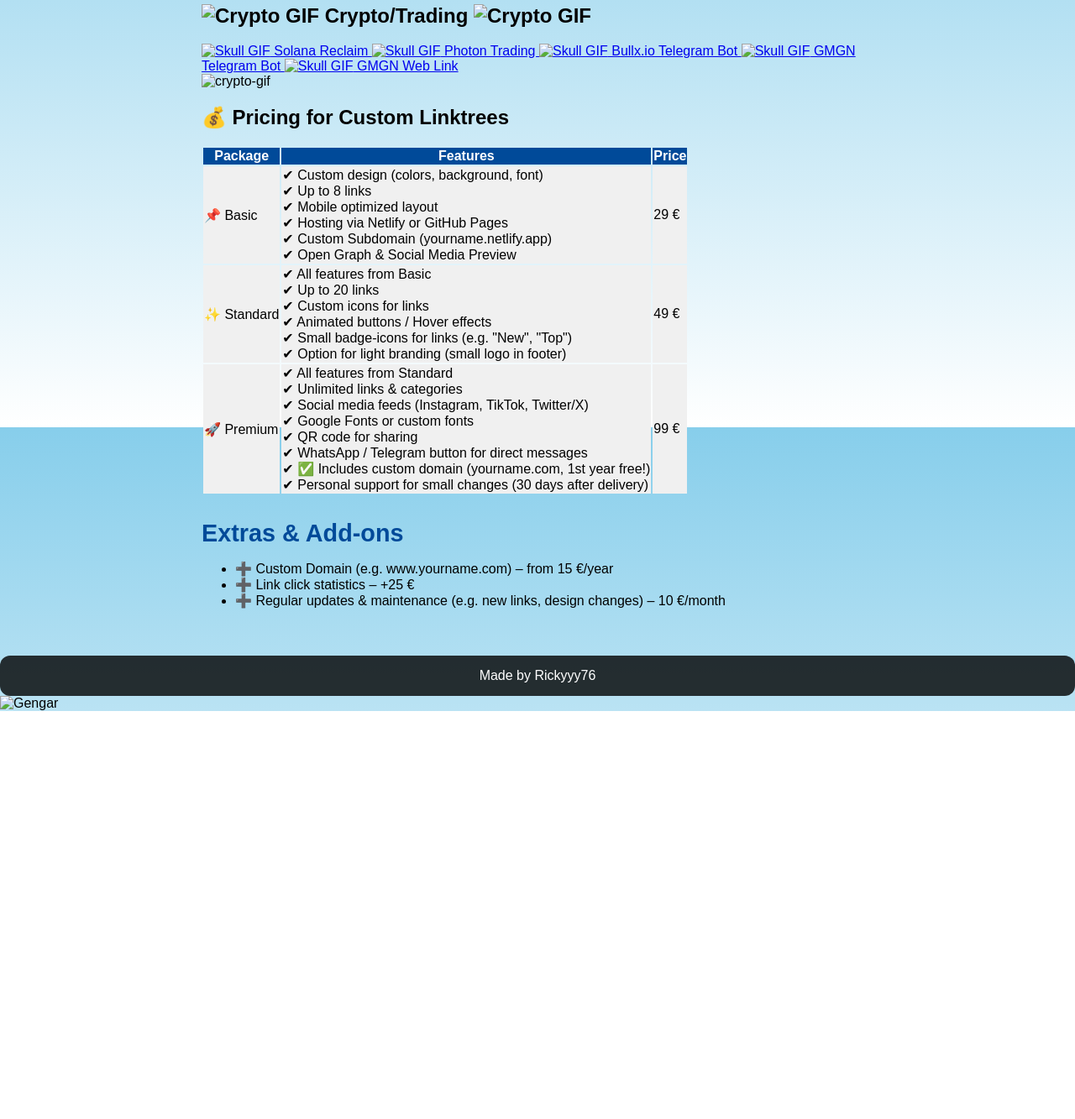
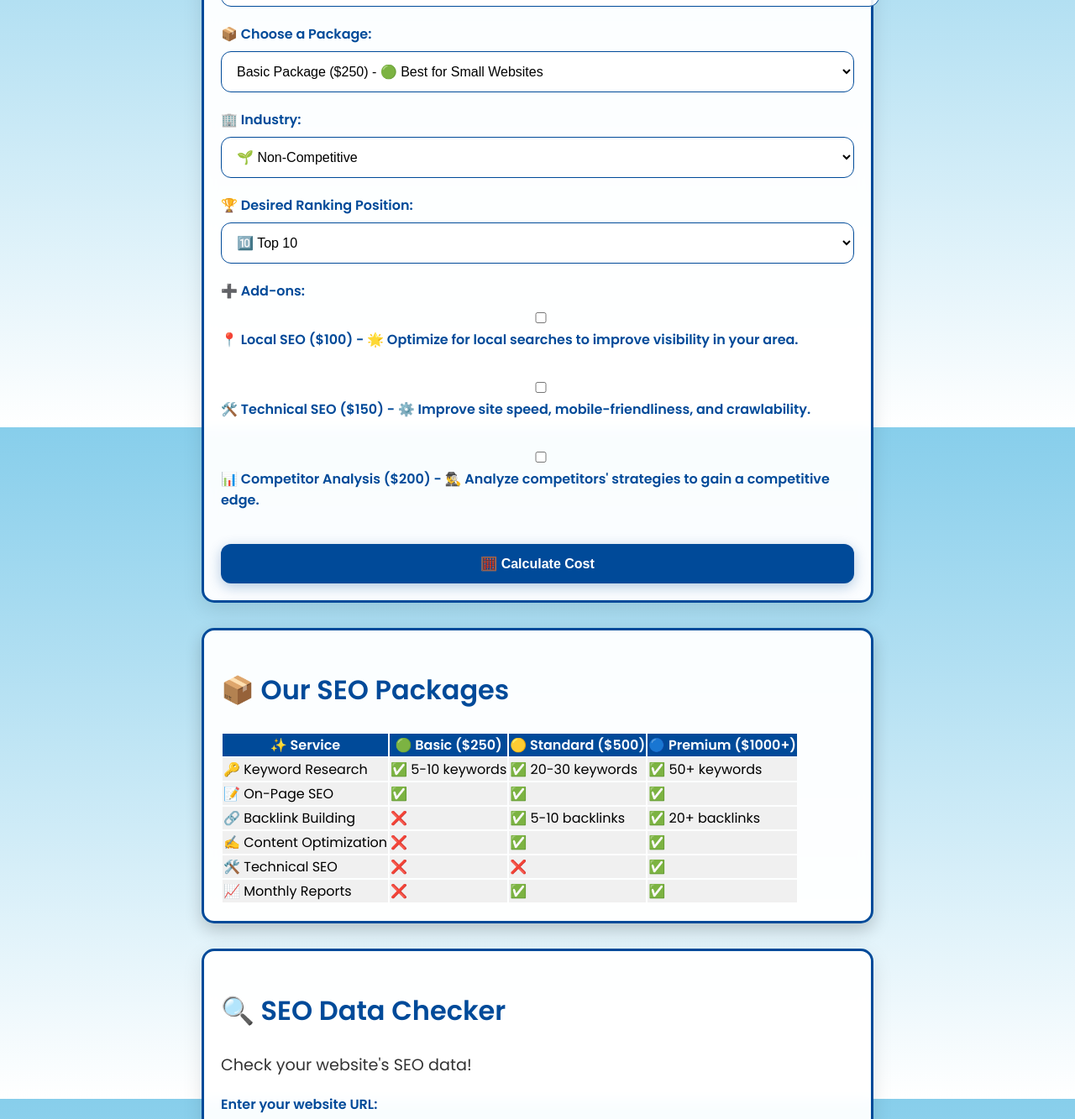
Before and after one commit to Rickyyy76/SEOsky, a website: page index.html in a window 1280 px wide. Shown: the part 291-1624 px from the top of the page at 84% size. Before the commit the page ends 1138 px from the top, so only its background shows below. Drawn offline with Linux system fonts and the light colour scheme.

Commit message:
Update index.html

```diff
--- a/index.html
+++ b/index.html
@@ -3,97 +3,175 @@
 <head>
     <meta charset="UTF-8">
     <meta name="viewport" content="width=device-width, initial-scale=1.0">
-    <meta http-equiv="X-UA-Compatible" content="ie=edge">
-    <title>Rickyyy´s Linktree</title>
+    <title>SEO Cost Calculator</title>
+    <link href="https://fonts.googleapis.com/css2?family=Poppins:wght@400;600&display=swap" rel="stylesheet">
+    <link rel="stylesheet" href="https://cdnjs.cloudflare.com/ajax/libs/font-awesome/6.0.0/css/all.min.css">
     <link rel="stylesheet" href="styles.css">
 </head>
 <body>
+    <div class="background"></div>
     <div class="container">
-        <h1 class="title outlined-text">
-            <img src="purpletree.png" alt="Gengar GIF" class="gengar-gif" /> Rickyyy´s Linktree
-            <img src="purpletree.png" alt="Gengar GIF" class="gengar-gif" />
-        </h1>
+        <div class="calculator-card">
+            <h1>📊 SEO Cost Calculator 💰</h1>
+            <p>Find out how much your SEO campaign will cost! 🚀</p>
 
-        <!-- GIF Container -->
-        <div class="gif-container">
-            <img src="4horsemen.gif" alt="Mein GIF" />
+            <!-- Price Calculator Form -->
+            <form id="seoCalculator">
+                <div class="input-group">
+                    <label for="numKeywords">🔑 Number of Keywords:</label>
+                    <input type="number" id="numKeywords" name="numKeywords" placeholder="e.g., 10" required>
                 </div>
 
-        <div class="section">
-            <h2 class="title outlined-text">
-                <img src="coco_gengarsprite.gif" alt="Gengar" class="gengar-gif" /> Social Media
-                <img src="coco_gengarsprite.gif" alt="Gengar" class="gengar-gif" />
-            </h2>
-            <a href="https://www.instagram.com/76.rickyyy" class="link outlined-text" target="_blank">
-                <img src="x660.gif" alt="Skull GIF" class="button-gif" /> Instagram
-            </a>
+                <div class="input-group">
+                    <label for="package">📦 Choose a Package:</label>
+                    <select id="package" name="package">
+                        <option value="250">Basic Package ($250) - 🟢 Best for Small Websites</option>
+                        <option value="500">Standard Package ($500) - 🟡 Best Value</option>
+                        <option value="1000">Premium Package ($1000+) - 🔵 Comprehensive</option>
+                    </select>
                 </div>
 
-        <div class="section">
-            <h2 class="title outlined-text">
-                <img src="092.gif" alt="Crypto GIF" class="crypto-gif" /> Crypto/Trading
-                <img src="092.gif" alt="Crypto GIF" class="crypto-gif" />
-            </h2>
-            <a href="https://claimyoursol.com/Q1etEf6yhhwrpzD2WfLU" class="link outlined-text" target="_blank">
-                <img src="new_avatar_by_emomamonsk.gif" alt="Skull GIF" class="button-gif" /> Solana Reclaim
-            </a>
-            <a href="https://photon-sol.tinyastro.io/@Rickyyy" class="link outlined-text" target="_blank">
-                <img src="new_avatar_by_emomamonsk.gif" alt="Skull GIF" class="button-gif" /> Photon Trading
-            </a>
-            <a href="https://t.me/BullxBetaBot?start=access_6LJGBLG961O" class="link outlined-text" target="_blank">
-                <img src="new_avatar_by_emomamonsk.gif" alt="Skull GIF" class="button-gif" /> Bullx.io Telegram Bot
-            </a>
-            <a href="https://t.me/gmgnaibot?start=i_JfVZEhJp" class="link outlined-text" target="_blank">
-                <img src="new_avatar_by_emomamonsk.gif" alt="Skull GIF" class="button-gif" /> GMGN Telegram Bot
-            </a>
-            <a href="https://gmgn.ai/?ref=JfV" class="link outlined-text" target="_blank">
-                <img src="new_avatar_by_emomamonsk.gif" alt="Skull GIF" class="button-gif" /> GMGN Web Link
-            </a>
-            <div class="gif-container">
-                <img src="cow_transparent.gif" alt="crypto-gif" />
+                <div class="input-group">
+                    <label for="industry">🏢 Industry:</label>
+                    <select id="industry" name="industry">
+                        <option value="1.0">🌱 Non-Competitive</option>
+                        <option value="1.2">🔥 Competitive (e.g., Finance, Healthcare)</option>
+                    </select>
+                </div>
+
+                <div class="input-group">
+                    <label for="rankingPosition">🏆 Desired Ranking Position:</label>
+                    <select id="rankingPosition" name="rankingPosition">
+                        <option value="1.0">🔟 Top 10</option>
+                        <option value="1.2">5️⃣ Top 5</option>
+                        <option value="1.5">🥉 Top 3</option>
+                    </select>
+                </div>
+
+                <div class="input-group">
+                    <label for="addons">➕ Add-ons:</label>
+                    <div>
+                        <input type="checkbox" id="localSeo" name="addons" value="100">
+                        <label for="localSeo">📍 Local SEO ($100) - 🌟 Optimize for local searches to improve visibility in your area.</label><br>
+                        <input type="checkbox" id="technicalSeo" name="addons" value="150">
+                        <label for="technicalSeo">🛠️ Technical SEO ($150) - ⚙️ Improve site speed, mobile-friendliness, and crawlability.</label><br>
+                        <input type="checkbox" id="competitorAnalysis" name="addons" value="200">
+                        <label for="competitorAnalysis">📊 Competitor Analysis ($200) - 🕵️‍♂️ Analyze competitors' strategies to gain a competitive edge.</label>
                     </div>
                 </div>
 
-        <!-- Preisliste Tabelle -->
-        <div class="section">
-            <h2 class="title outlined-text">💰 Pricing for Custom Linktrees</h2>
-            <div class="table-container">
-                <table class="pricing-table">
+                <!-- Display Estimated Cost here -->
+                <div id="result" class="result" style="display: none;">
+                    <h2>💵 Estimated SEO Cost: <span id="estimatedCost">$0</span></h2>
+                </div>
+
+                <button type="button" id="calculateButton">🧮 Calculate Cost</button>
+            </form>
+
+            <!-- Message Popup (Initially hidden) -->
+            <div id="popupMessage" style="display: none; font-weight: bold; color: #0073e6; margin-top: 20px;">
+                <p>🎉 Your calculation is complete! 🚀</p>
+                <p>Feel free to contact us to discuss our offers! 💬</p>
+                <p>Contact us on <a href="https://www.instagram.com/76.rickyyy?igsh=d2dldDgya3BhYXRh&utm_source=qr" target="_blank">Instagram</a> or <a href="https://wonderl.ink/@rickyyy" target="_blank">Linktree</a>.</p>
+            </div>
+        </div>
+
+        <!-- Package Comparison Table -->
+        <div class="package-table">
+            <h2>📦 Our SEO Packages</h2>
+            <table>
                 <thead>
                     <tr>
-                            <th>Package</th>
-                            <th>Features</th>
-                            <th>Price</th>
+                        <th>✨ Service</th>
+                        <th>🟢 Basic ($250)</th>
+                        <th>🟡 Standard ($500)</th>
+                        <th>🔵 Premium ($1000+)</th>
                     </tr>
                 </thead>
                 <tbody>
                     <tr>
-                            <td>📌 Basic</td>
-                            <td>✔ Custom design (colors, background, font)<br>✔ Up to 8 links<br>✔ Mobile optimized layout<br>✔ Hosting via Netlify or GitHub Pages<br>✔ Custom Subdomain (yourname.netlify.app)<br>✔ Open Graph & Social Media Preview</td>
-                            <td>29 €</td>
+                        <td>🔑 Keyword Research</td>
+                        <td>✅ 5-10 keywords</td>
+                        <td>✅ 20-30 keywords</td>
+                        <td>✅ 50+ keywords</td>
                     </tr>
                     <tr>
-                            <td>✨ Standard</td>
-                            <td>✔ All features from Basic<br>✔ Up to 20 links<br>✔ Custom icons for links<br>✔ Animated buttons / Hover effects<br>✔ Small badge-icons for links (e.g. "New", "Top")<br>✔ Option for light branding (small logo in footer)</td>
-                            <td>49 €</td>
+                        <td>📝 On-Page SEO</td>
+                        <td>✅</td>
+                        <td>✅</td>
+                        <td>✅</td>
                     </tr>
                     <tr>
-                            <td>🚀 Premium</td>
-                            <td>✔ All features from Standard<br>✔ Unlimited links & categories<br>✔ Social media feeds (Instagram, TikTok, Twitter/X)<br>✔ Google Fonts or custom fonts<br>✔ QR code for sharing<br>✔ WhatsApp / Telegram button for direct messages<br>✔ ✅ Includes custom domain (yourname.com, 1st year free!)<br>✔ Personal support for small changes (30 days after delivery)</td>
-                            <td>99 €</td>
+                        <td>🔗 Backlink Building</td>
+                        <td>❌</td>
+                        <td>✅ 5-10 backlinks</td>
+                        <td>✅ 20+ backlinks</td>
+                    </tr>
+                    <tr>
+                        <td>✍️ Content Optimization</td>
+                        <td>❌</td>
+                        <td>✅</td>
+                        <td>✅</td>
+                    </tr>
+                    <tr>
+                        <td>🛠️ Technical SEO</td>
+                        <td>❌</td>
+                        <td>❌</td>
+                        <td>✅</td>
+                    </tr>
+                    <tr>
+                        <td>📈 Monthly Reports</td>
+                        <td>❌</td>
+                        <td>✅</td>
+                        <td>✅</td>
                     </tr>
                 </tbody>
             </table>
         </div>
-            <h3>Extras & Add-ons</h3>
-            <ul>
-                <li>➕ Custom Domain (e.g. www.yourname.com) – from 15 €/year</li>
-                <li>➕ Link click statistics – +25 €</li>
-                <li>➕ Regular updates & maintenance (e.g. new links, design changes) – 10 €/month</li>
-            </ul>
+
+        <div class="seo-check">
+            <h2>🔍 SEO Data Checker</h2>
+            <p>Check your website's SEO data!</p>
+            <form id="seoCheckForm">
+                <div class="input-group">
+                    <label for="urlInput">Enter your website URL:</label>
+                    <input type="url" id="urlInput" name="url" required placeholder="https://example.com">
+                </div>
+                <button type="button" id="checkSeoData">🚀 Check SEO Data</button>
+            </form>
+            <div id="loadingMessageSeo" style="display: none; font-size: 1.5rem; font-weight: bold; color: #0073e6; text-align: center; margin-top: 20px;">
+                🚀 Analyzing SEO... Please wait...
+            </div>
+            <div id="seoResult" style="display: none; margin-top: 20px;">
+                <h3>SEO Data for <span id="resultUrl"></span></h3>
+                <pre id="seoData"></pre>
             </div>
         </div>
-    <div class="footer outlined-text">Made by Rickyyy76</div>
-    <img src="chaunter.gif" alt="Gengar" class="gengar-gif" />
+
+        <div class="page-speed-box">
+            <h2>🔍 Check Your PageSpeed</h2>
+            <p>Analyze your website's performance! 🌐</p>
+            <form id="pagespeedForm">
+                <div class="input-group">
+                    <label for="shopUrl">Enter your shop's URL:</label>
+                    <input type="text" id="shopUrl" placeholder="https://example.com" required>
+                </div>
+                <button type="button" id="checkPagespeed">🚀 Analyze</button>
+            </form>
+            <div id="seoLoadingMessage" style="display: none; font-size: 1.5rem; font-weight: bold; color: #0073e6; text-align: center; margin-top: 20px;">
+                🚀 Analyzing page... Please wait...
+            </div>
+            <div id="pagespeedResult" style="display: none;">
+                <h3>🚀 PageSpeed Insights Results:</h3>
+                <div id="pageSpeedData"></div>
+            </div>
+        </div>
+
+    <div class="footer">
+        <a href="https://www.instagram.com/76.rickyyy" target="_blank">Instagram</a>
+        <a href="https://wonderl.ink/@rickyyy" target="_blank">Linktree</a>
+    </div>
+
+    <script src="script.js"></script>
 </body>
 </html>
```
Lines whose indentation alone changed are shown as unchanged.
